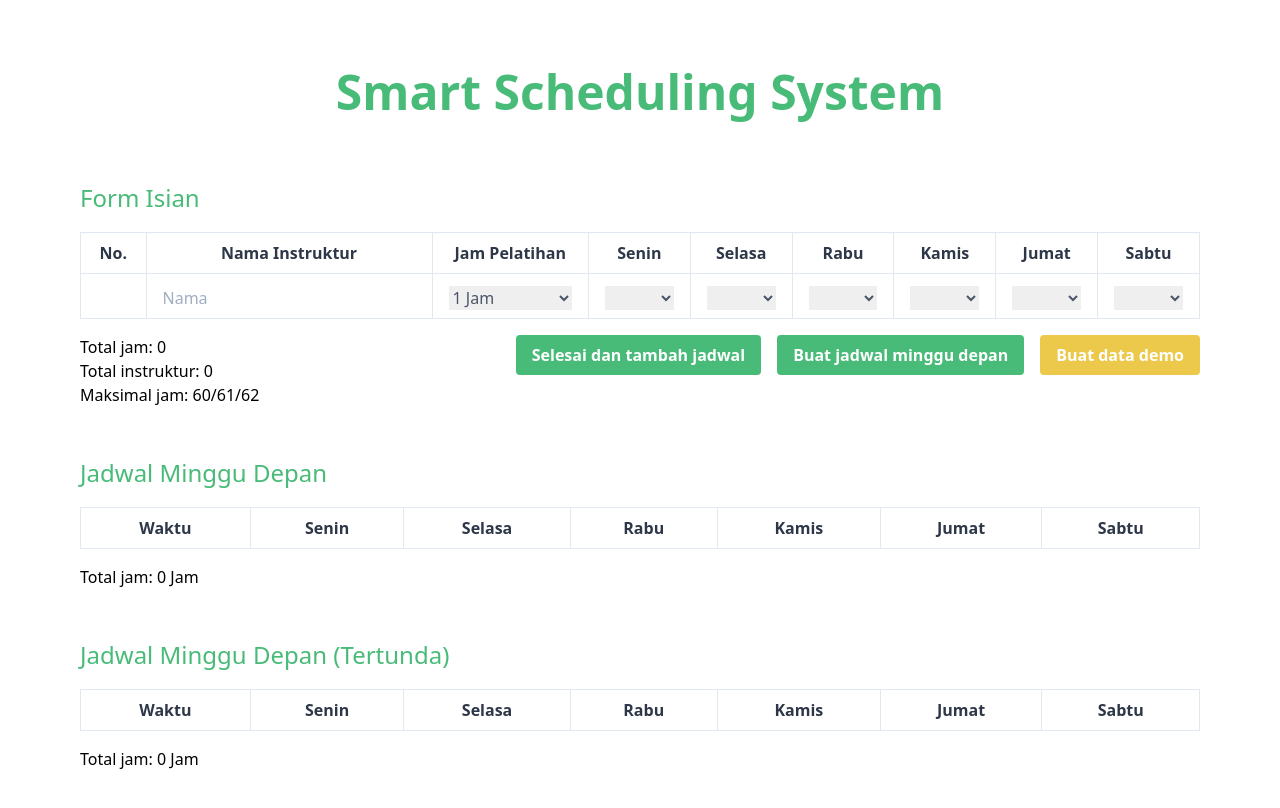
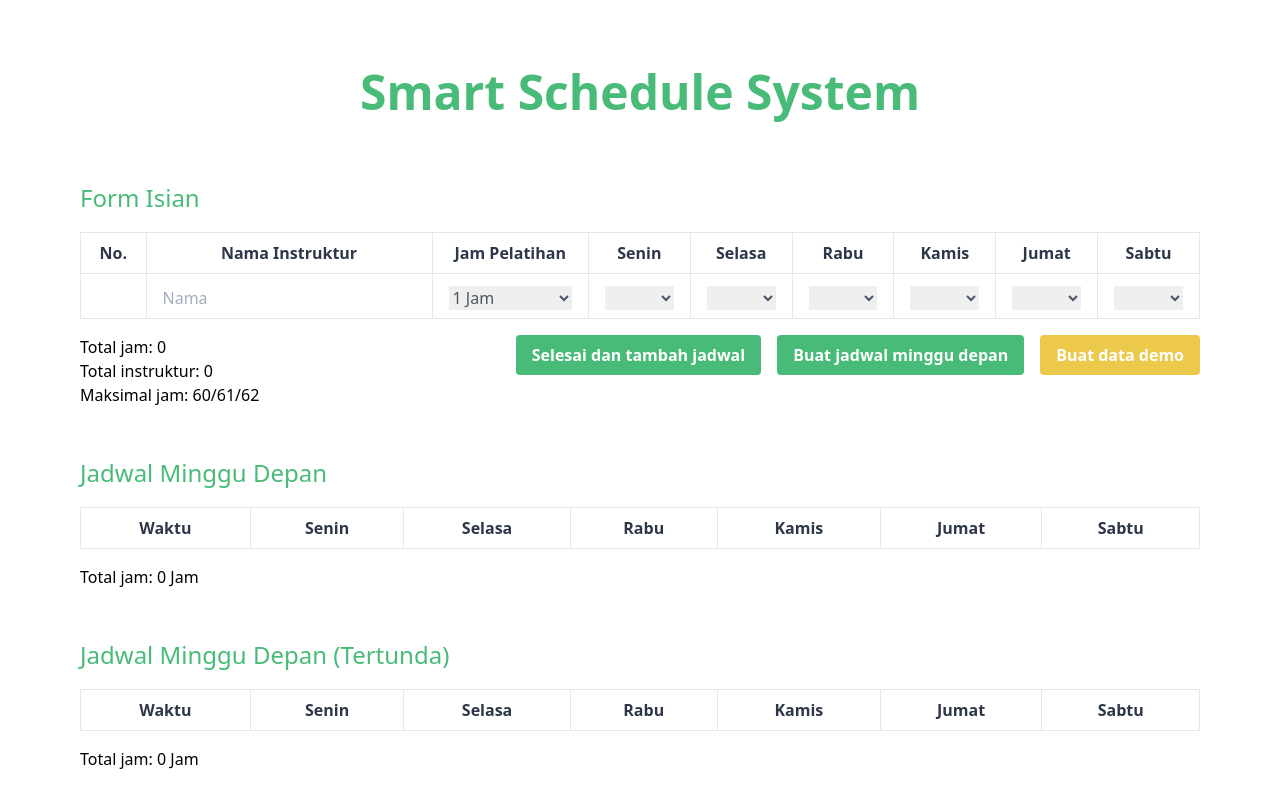
Before and after one commit to arifikhsan/smart-schedule-nuxt, a Nuxt app: page / in a window 1280 px wide. Shown: the top 808 px of the page. Built offline with nearby package versions, Linux system fonts and the light colour scheme; what @tailwindcss/custom-forms would draw is missing.

Commit message:
schedule

```diff
--- a/pages/index.vue
+++ b/pages/index.vue
@@ -1,7 +1,7 @@
 <template>
   <div class="max-w-6xl p-4 pb-20 mx-auto">
     <div class="pt-10 pb-5 text-center">
-      <h1 class="text-5xl font-bold text-green-500">Smart Scheduling System</h1>
+      <h1 class="text-5xl font-bold text-green-500">Smart Schedule System</h1>
     </div>
     <div class="py-4">
       <div class="py-4">
@@ -755,7 +755,7 @@ export default {
     },
   },
   head: {
-    title: 'Smart Scheduling System',
+    title: 'Smart Schedule System',
     description: 'Penjadwalan otomatis dengan JavaScript.',
   },
 }
```
